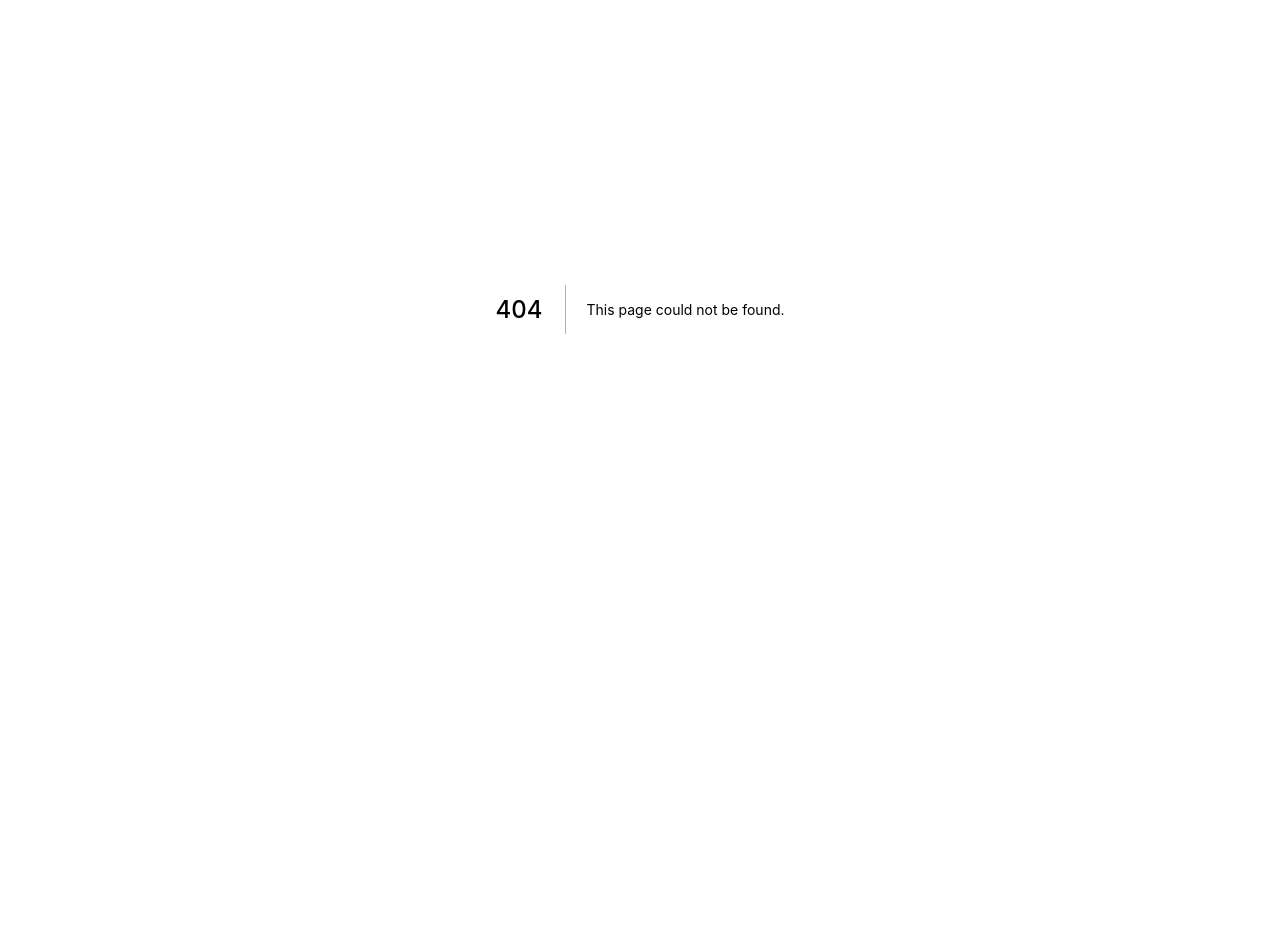
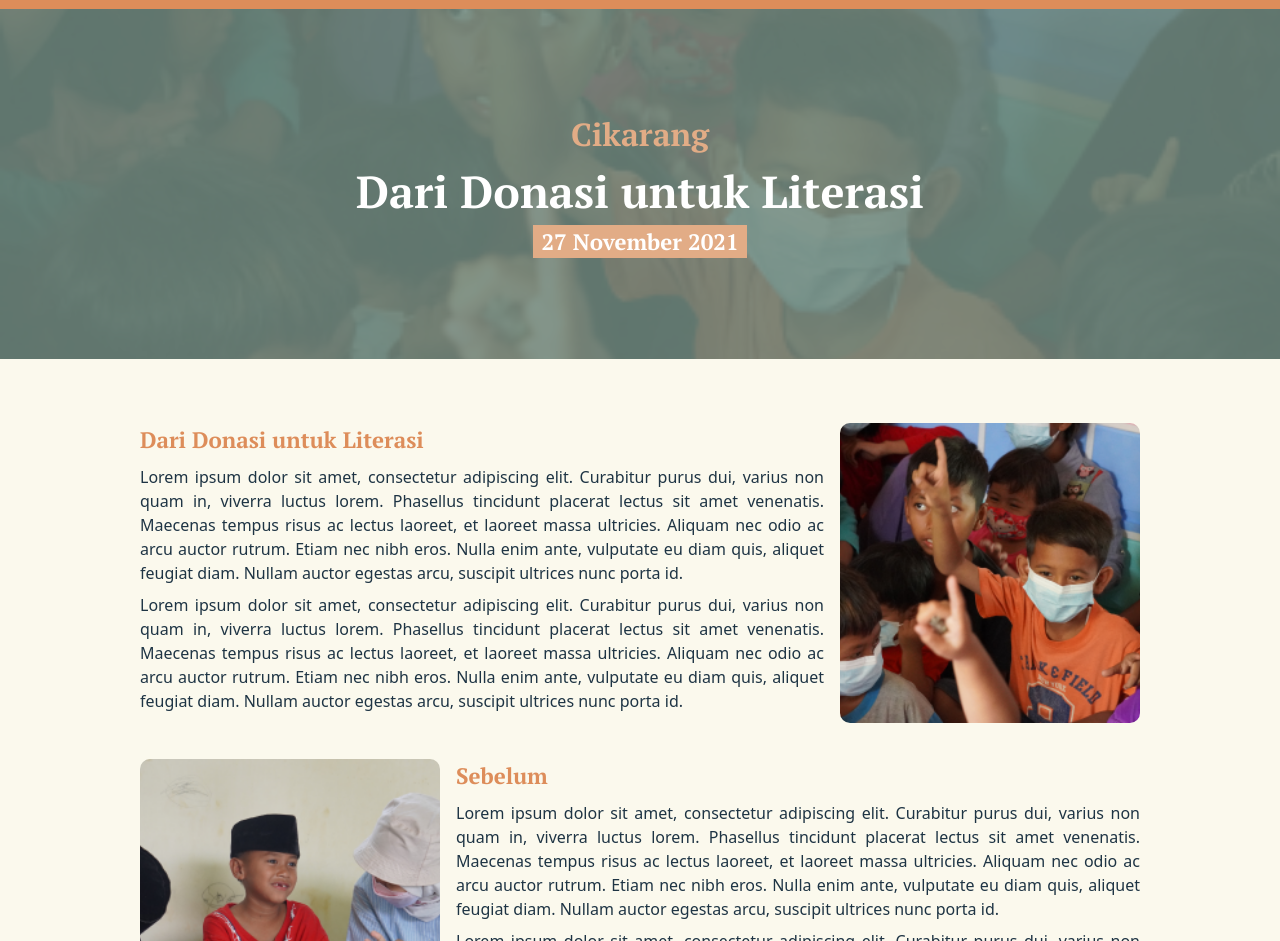
Before and after one commit to literacypowerdev/literacypowerindonesia, a Next.js app: page /projects/single in a window 1280 px wide. Before the commit this address had no page. Shown: the part 91-1032 px from the top of the page. Before the commit the page ends 800 px from the top, so only its background shows below. Built offline with nearby package versions, Linux system fonts and the light colour scheme.

Commit message:
Added Project single (#11)
* Added project single page

* Added optional image

```diff
--- /dev/null
+++ b/components/organisms/ProjectBody/index.tsx
@@ -0,0 +1,44 @@
+import React from "react";
+
+export interface ProjectBodyProps {
+  type?: "Sebelum" | "Sesudah";
+  name?: String;
+  text: String[];
+  dokumentasi: string;
+}
+
+export default function ProjectBody(props: ProjectBodyProps) {
+  const { type, name, text, dokumentasi } = props;
+
+  return (
+    <div className="w-full">
+      {dokumentasi == "" ? (
+        ""
+      ) : (
+        <img
+          className={`rounded-[10px] w-full md:w-[300px] md:h-[300px] object-cover ${
+            type == "Sebelum" ? "float-left" : "float-right"
+          } ${type == "Sebelum" ? "mr-4" : "ml-4"} mb-1`}
+          src={dokumentasi}
+          alt="Project Documentation"
+        />
+      )}
+      <h2 className="font-ptserif font-bold text-base text-main-orange">
+        {type ? type : name}
+      </h2>
+      {text.map((p) => {
+        return (
+          <p key="#" className="font-pt-serif text-main-blue text-justify mt-2">
+            Lorem ipsum dolor sit amet, consectetur adipiscing elit. Curabitur
+            purus dui, varius non quam in, viverra luctus lorem. Phasellus
+            tincidunt placerat lectus sit amet venenatis. Maecenas tempus risus
+            ac lectus laoreet, et laoreet massa ultricies. Aliquam nec odio ac
+            arcu auctor rutrum. Etiam nec nibh eros. Nulla enim ante, vulputate
+            eu diam quis, aliquet feugiat diam. Nullam auctor egestas arcu,
+            suscipit ultrices nunc porta id.
+          </p>
+        );
+      })}
+    </div>
+  );
+}
--- /dev/null
+++ b/pages/projects/single.tsx
@@ -0,0 +1,91 @@
+import React from "react";
+import Footer from "../../components/organisms/Footer";
+import Navbar from "../../components/organisms/Navbar";
+import ProjectBody from "../../components/organisms/ProjectBody";
+import Reviews from "../../components/organisms/Reviews";
+
+export default function ProjectSinglePage() {
+  const data = {
+    id: 1,
+    thumbnail: "/images/fotoslider1.png",
+    name: "Dari Donasi untuk Literasi",
+    location: "Cikarang",
+    date: "27 November 2021",
+    content: [
+      "Lorem ipsum dolor sit amet, consectetur adipiscing elit. Curabitur purus dui, varius non quam in, viverra luctus lorem. Phasellus tincidunt placerat lectus sit amet venenatis. Maecenas tempus risus ac lectus laoreet, et laoreet massa ultricies. Aliquam nec odio ac arcu auctor rutrum. Etiam nec nibh eros. Nulla enim ante, vulputate eu diam quis, aliquet feugiat diam. Nullam auctor egestas arcu, suscipit ultrices nunc porta id.",
+      "Lorem ipsum dolor sit amet, consectetur adipiscing elit. Curabitur purus dui, varius non quam in, viverra luctus lorem. Phasellus tincidunt placerat lectus sit amet venenatis. Maecenas tempus risus ac lectus laoreet, et laoreet massa ultricies. Aliquam nec odio ac arcu auctor rutrum. Etiam nec nibh eros. Nulla enim ante, vulputate eu diam quis, aliquet feugiat diam. Nullam auctor egestas arcu, suscipit ultrices nunc porta id.",
+    ],
+    dampakSebelum: [
+      "Lorem ipsum dolor sit amet, consectetur adipiscing elit. Curabitur purus dui, varius non quam in, viverra luctus lorem. Phasellus tincidunt placerat lectus sit amet venenatis. Maecenas tempus risus ac lectus laoreet, et laoreet massa ultricies. Aliquam nec odio ac arcu auctor rutrum. Etiam nec nibh eros. Nulla enim ante, vulputate eu diam quis, aliquet feugiat diam. Nullam auctor egestas arcu, suscipit ultrices nunc porta id.",
+      "Lorem ipsum dolor sit amet, consectetur adipiscing elit. Curabitur purus dui, varius non quam in, viverra luctus lorem. Phasellus tincidunt placerat lectus sit amet venenatis. Maecenas tempus risus ac lectus laoreet, et laoreet massa ultricies. Aliquam nec odio ac arcu auctor rutrum. Etiam nec nibh eros. Nulla enim ante, vulputate eu diam quis, aliquet feugiat diam. Nullam auctor egestas arcu, suscipit ultrices nunc porta id.",
+    ],
+    dampakSesudah: [
+      "Lorem ipsum dolor sit amet, consectetur adipiscing elit. Curabitur purus dui, varius non quam in, viverra luctus lorem. Phasellus tincidunt placerat lectus sit amet venenatis. Maecenas tempus risus ac lectus laoreet, et laoreet massa ultricies. Aliquam nec odio ac arcu auctor rutrum. Etiam nec nibh eros. Nulla enim ante, vulputate eu diam quis, aliquet feugiat diam. Nullam auctor egestas arcu, suscipit ultrices nunc porta id.",
+      "Lorem ipsum dolor sit amet, consectetur adipiscing elit. Curabitur purus dui, varius non quam in, viverra luctus lorem. Phasellus tincidunt placerat lectus sit amet venenatis. Maecenas tempus risus ac lectus laoreet, et laoreet massa ultricies. Aliquam nec odio ac arcu auctor rutrum. Etiam nec nibh eros. Nulla enim ante, vulputate eu diam quis, aliquet feugiat diam. Nullam auctor egestas arcu, suscipit ultrices nunc porta id.",
+    ],
+    dokumentasi: [
+      "/images/fotoslider1.png",
+      "/images/fotoslider2.png",
+      "/images/fotoslider3.png",
+    ],
+  };
+
+  return (
+    <>
+      <Navbar active="Projects" />
+
+      {/* Hero */}
+      <div
+        className={`h-[240px] md:h-[300px] lg:h-[350px] bg-[url('/images/fotoslider1.png')] bg-cover bg-center relative`}
+      >
+        <div className="absolute w-full h-full bg-main-green/[0.85] flex flex-col justify-center items-center">
+          <p className="font-ptserif font-bold text-base md:text-title3 text-light-orange">
+            {data.location}
+          </p>
+          <h1 className="font-ptserif font-bold text-title3 md:text-title2 text-center text-white">
+            {data.name}
+          </h1>
+          <p className="font-ptserif font-bold md:text-base text-white bg-light-orange px-2">
+            {data.date}
+          </p>
+        </div>
+      </div>
+
+      {/* Content */}
+      <div className="w-11/12 max-w-[1000px] mx-auto flex flex-col gap-8 my-5 lg:my-16">
+        {data.content.length == 0 ? (
+          ""
+        ) : (
+          <ProjectBody
+            name={data.name}
+            text={data.content}
+            dokumentasi={data.dokumentasi[0]}
+          />
+        )}
+
+        {data.dampakSebelum.length == 0 ? (
+          ""
+        ) : (
+          <ProjectBody
+            type="Sebelum"
+            text={data.dampakSebelum}
+            dokumentasi={data.dokumentasi[1]}
+          />
+        )}
+
+        {data.dampakSesudah.length == 0 ? (
+          ""
+        ) : (
+          <ProjectBody
+            type="Sesudah"
+            text={data.dampakSesudah}
+            dokumentasi={data.dokumentasi[2]}
+          />
+        )}
+      </div>
+
+      <Reviews />
+      <Footer />
+    </>
+  );
+}
```
Also changed, not shown: .eslintrc.json.
